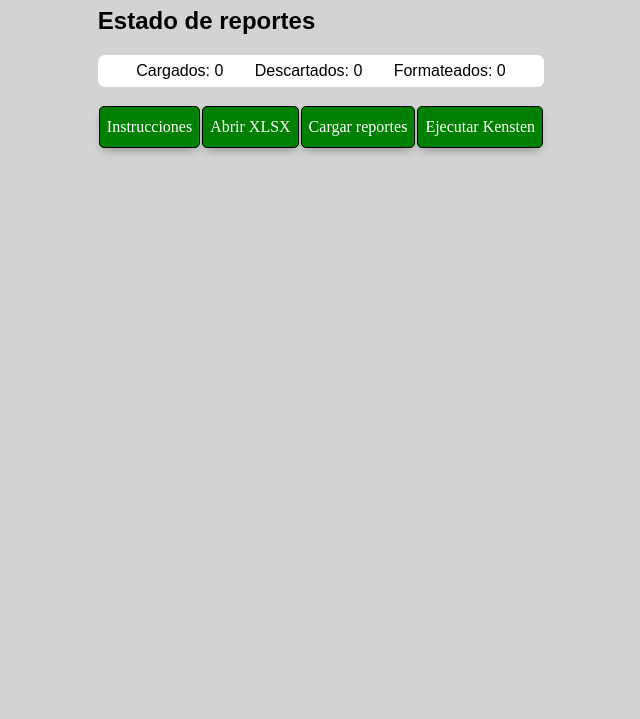
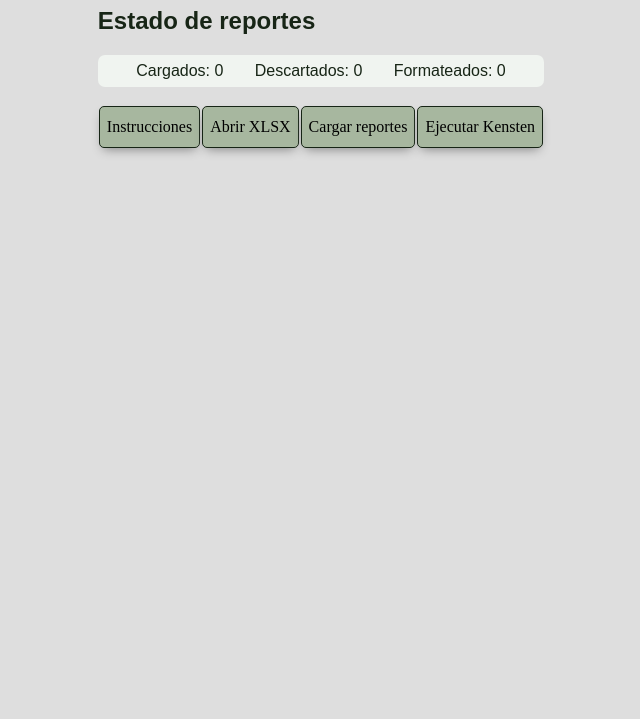
Before and after one commit to patod01/F30H, an Astro site in the folder src/face/: page / in a window 1280 px wide. Shown: the part 81-800 px from the top of the page, without its empty margins (319-959 px from the left). Built offline with nearby package versions, Linux system fonts and the light colour scheme; Astro itself is replaced by a stand-in of ours.

Commit message:
pa0.1.2 - Better css palette

```diff
--- a/src/face/package.json
+++ b/src/face/package.json
@@ -1,7 +1,7 @@
 {
   "name": "F30H",
   "type": "module",
-  "version": "0.1.1",
+  "version": "0.1.2",
   "scripts": {
     "dev": "DEV=true astro dev",
     "build": "DEV=false astro build",
--- a/src/face/src/stix/css/paleta.css
+++ b/src/face/src/stix/css/paleta.css
@@ -1,4 +1,4 @@
-:root {
+/*:root {
      --body-bg: lightgray;
      --body-txt: black;
      --card-corner: 7px;
@@ -12,3 +12,24 @@
      --resaltado-txt: white;
      --resaltado-bg: darkgreen;
 }
+*/
+:root {
+     --body-bg: #dedede;
+     --body-txt: #172516;
+     --card-corner: 7px;
+     --card-background: #f0f4f0;
+     --card-txt: var(--body-txt);
+     --button-border: var(--body-txt);
+     --button-border-on: #f392c0;
+
+/*     --button-bg: #2e492c;*/
+/*     --button-bg-on: #a7b79f;*/
+/*     --button-txt: white;*/
+
+     --button-bg: #a7b79f;
+     --button-bg-on: #2e492c;
+     --button-txt: black;
+
+     --resaltado-txt: var(--body-txt);
+     --resaltado-bg: #c5d6c2;
+}
```
Also changed, not shown: backlog.md (+5 -4 lines).
